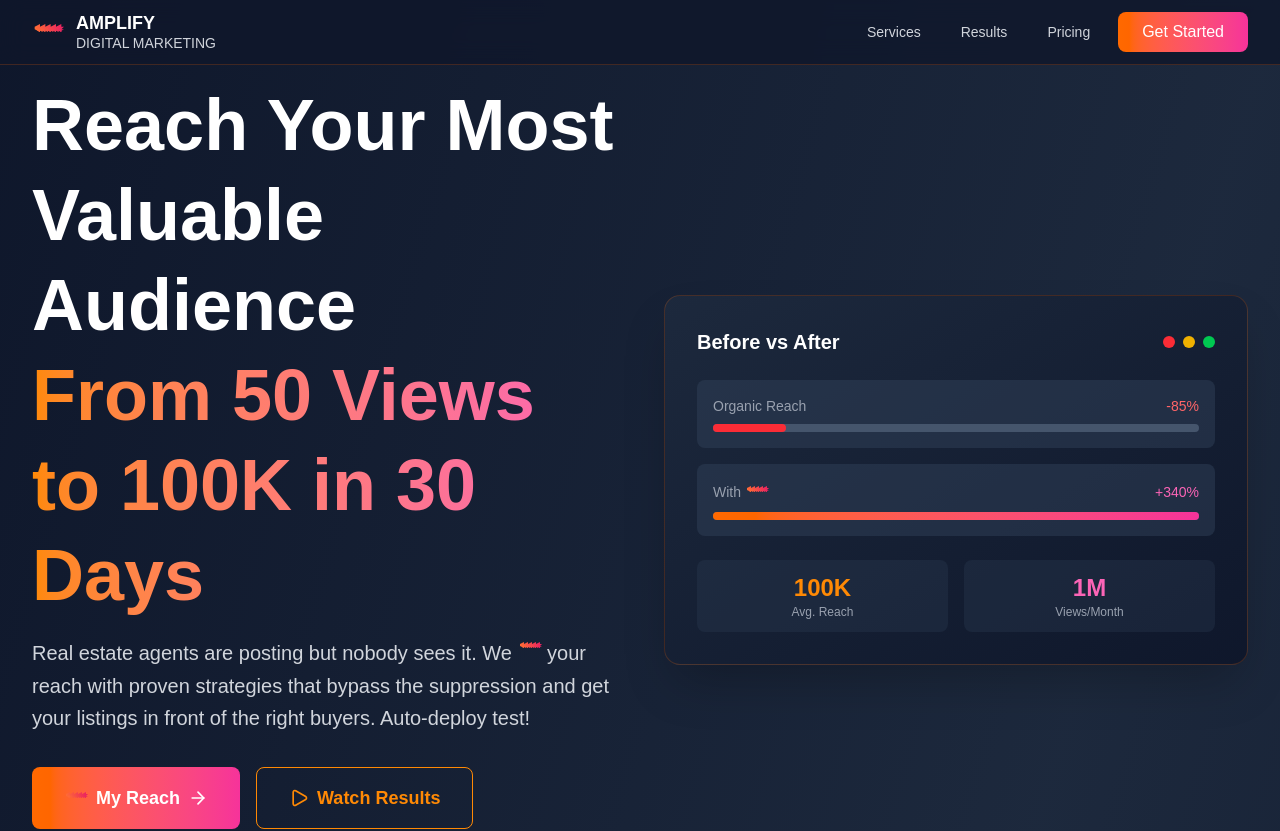
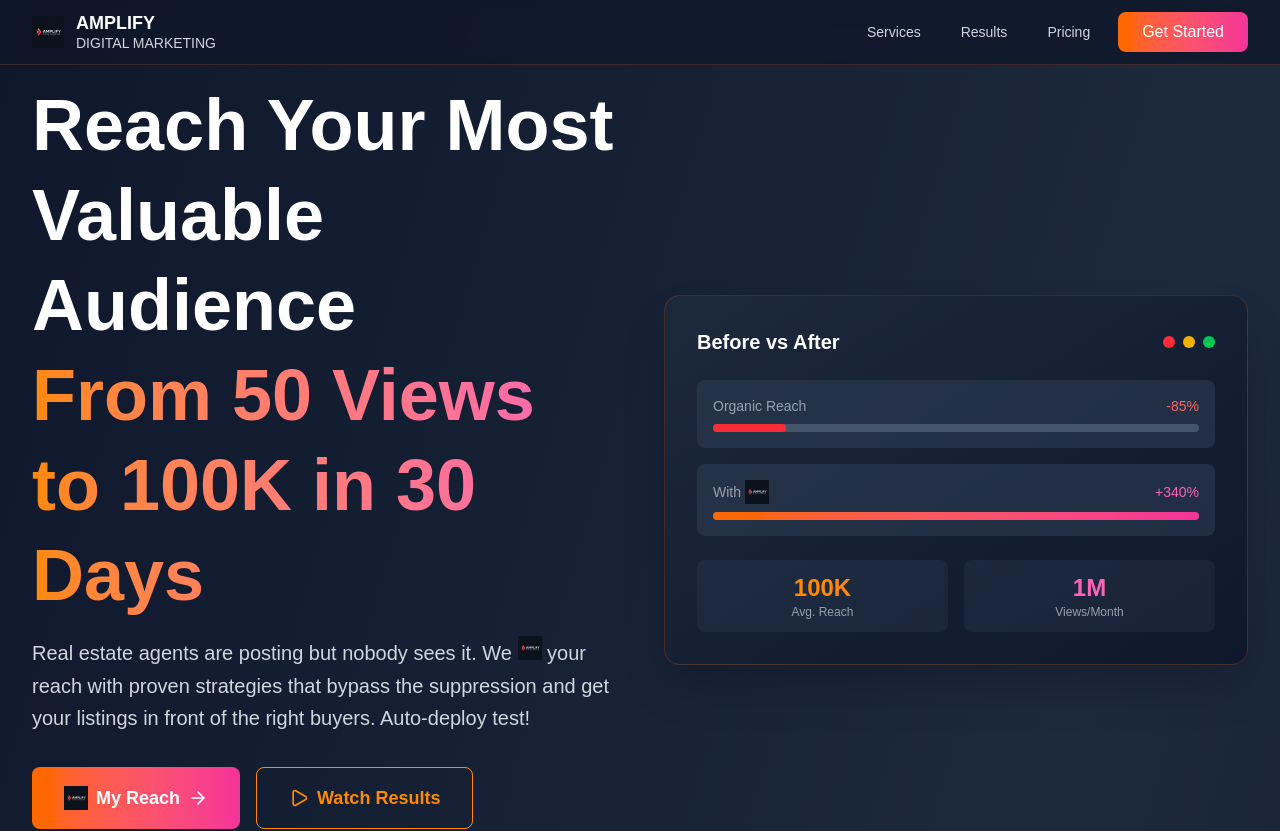
Before and after one commit to Tictockloc08/amplify-landing, a Next.js app: page / in a window 1280 px wide. Shown: the top 831 px of the page. Built offline with nearby package versions, Linux system fonts and the light colour scheme.

Commit message:
Use actual PNG logo file instead of SVG recreation
- Replaced complex SVG with actual amplify-logo.png
- Much more accurate representation of the original design
- Uses Next.js Image component for optimal performance
- Maintains all sizing and text options

```diff
--- a/src/components/AmplifyLogo.tsx
+++ b/src/components/AmplifyLogo.tsx
@@ -1,4 +1,5 @@
 import React from 'react';
+import Image from 'next/image';
 
 interface AmplifyLogoProps {
   className?: string;
@@ -34,32 +35,14 @@ const AmplifyLogo: React.FC<AmplifyLogoProps> = ({
 
   return (
     <div className={`flex items-center ${className}`}>
-      {/* Logo Icon - Exact replica of your design */}
+      {/* Logo Icon - Using your actual PNG logo */}
       <div className={`${sizeClasses[size]} relative`}>
-        <svg
-          viewBox="0 0 24 16"
-          className="w-full h-full"
-          fill="none"
-        >
-          <defs>
-            <linearGradient id={`logoGradient-${size}`} x1="0%" y1="0%" x2="100%" y2="0%">
-              <stop offset="0%" stopColor="#FF6B35" />
-              <stop offset="100%" stopColor="#E91E63" />
-            </linearGradient>
-          </defs>
-
-          {/* Outer chevron - larger, positioned to the right */}
-          <path
-            d="M2 4L6 2L6 4L10 2L10 4L14 2L14 4L18 2L18 4L22 2L22 4L24 4L22 6L22 8L18 6L18 8L14 6L14 8L10 6L10 8L6 6L6 8L2 6L2 4Z"
-            fill={`url(#logoGradient-${size})`}
-          />
-
-          {/* Inner chevron - smaller, positioned to the left */}
-          <path
-            d="M4 6L6 5L6 6L8 5L8 6L10 5L10 6L12 5L12 6L14 5L14 6L16 5L16 6L18 5L18 6L20 5L20 6L22 5L22 6L24 6L22 7L22 8L20 7L20 8L18 7L18 8L16 7L16 8L14 7L14 8L12 7L12 8L10 7L10 8L8 7L8 8L6 7L6 8L4 7L4 6Z"
-            fill={`url(#logoGradient-${size})`}
-          />
-        </svg>
+        <Image
+          src="/amplify-logo.png"
+          alt="AMPLIFY Digital Marketing Logo"
+          fill
+          className="object-contain"
+        />
       </div>
 
       {/* Text */}
```
Also changed, not shown: public/amplify-logo.png (added).
